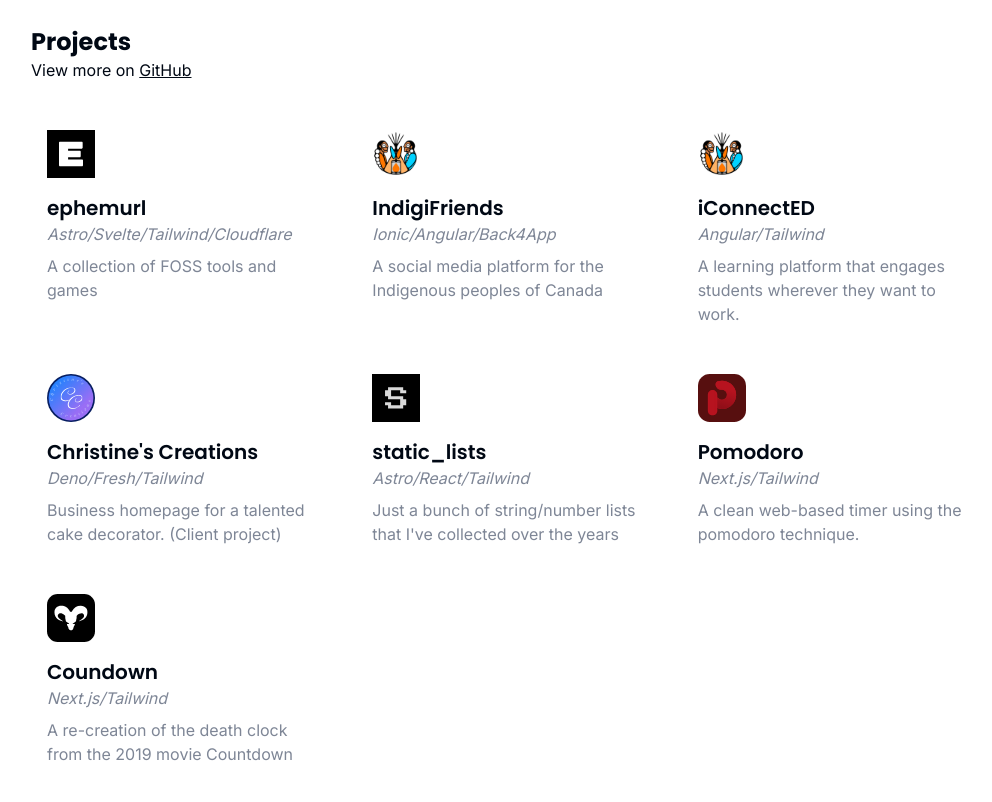
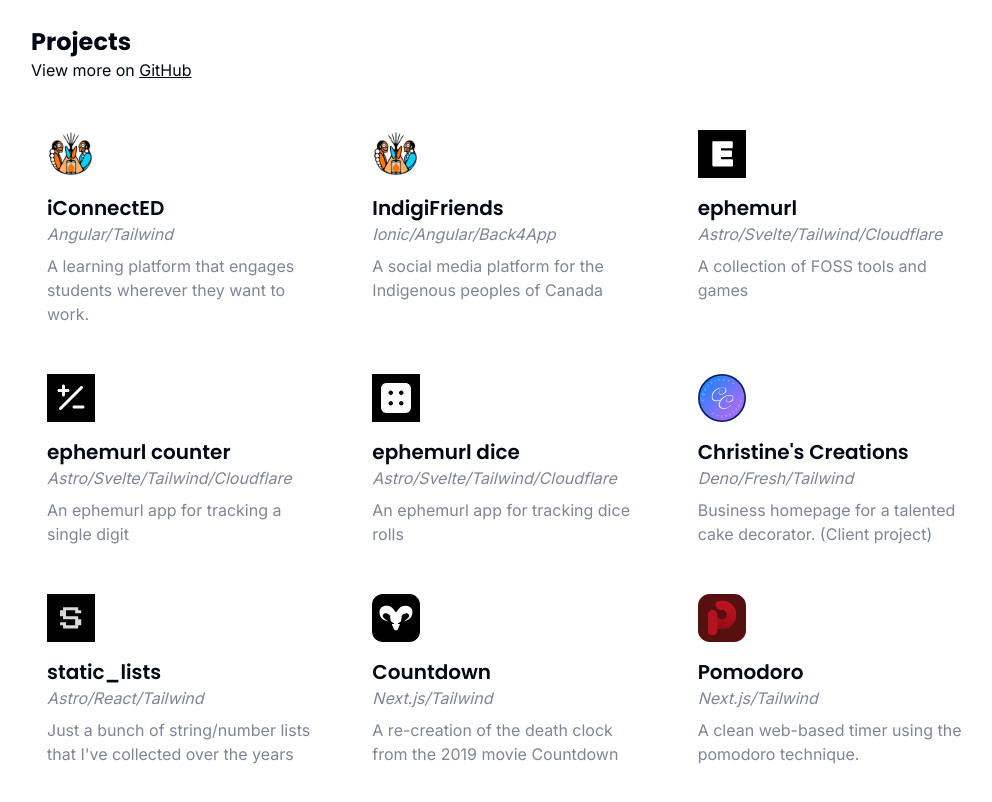
Before and after one commit to jacob-shuman/portfolio-v3, an Astro site: page / in a window 1280 px wide. Shown: the part 400-1202 px from the top of the page, without its empty margins (129-1121 px from the left). Built offline with nearby package versions, Linux system fonts and the light colour scheme; Astro itself is replaced by a stand-in of ours.

Commit message:
feat: more ephemurl apps

```diff
--- a/src/pages/index.astro
+++ b/src/pages/index.astro
@@ -119,25 +119,24 @@
           )}
         >
           <a
-            href="https://ephm.app"
+            href="https://iconnected.app"
             class="flex-shrink-0 rounded-xl flex flex-col gap-y-4 p-4 text-start hover:border-transparent hover:bg-dark dark:hover:bg-light hover:scale-105 group duration-100 ease-out transition-all"
           >
-            <img class="h-12 w-12" src="/projects/ephemurl.svg" />
+            <img class="h-12 w-12" src="/projects/indigifriends.png" />
 
             <div class="flex flex-col gap-y-2">
               <div>
                 <h5
                   class="font-semibold font-poppins text-xl group-hover:text-light dark:group-hover:text-dark"
                 >
-                  ephemurl
+                  iConnectED
                 </h5>
-                <h6 class="italic text-medium">
-                  Astro/Svelte/Tailwind/Cloudflare
-                </h6>
+                <h6 class="italic text-medium">Angular/Tailwind</h6>
               </div>
 
               <p class="max-w-xs text-md text-medium">
-                A collection of FOSS tools and games
+                A learning platform that engages students wherever they want to
+                work.
               </p>
             </div>
           </a>
@@ -165,24 +164,73 @@
           </a>
 
           <a
-            href="https://iconnected.app"
+            href="https://ephm.app"
             class="flex-shrink-0 rounded-xl flex flex-col gap-y-4 p-4 text-start hover:border-transparent hover:bg-dark dark:hover:bg-light hover:scale-105 group duration-100 ease-out transition-all"
           >
-            <img class="h-12 w-12" src="/projects/indigifriends.png" />
+            <img class="h-12 w-12" src="/projects/ephemurl-site.svg" />
 
             <div class="flex flex-col gap-y-2">
               <div>
                 <h5
                   class="font-semibold font-poppins text-xl group-hover:text-light dark:group-hover:text-dark"
                 >
-                  iConnectED
+                  ephemurl
                 </h5>
-                <h6 class="italic text-medium">Angular/Tailwind</h6>
+                <h6 class="italic text-medium">
+                  Astro/Svelte/Tailwind/Cloudflare
+                </h6>
               </div>
 
               <p class="max-w-xs text-md text-medium">
-                A learning platform that engages students wherever they want to
-                work.
+                A collection of FOSS tools and games
+              </p>
+            </div>
+          </a>
+
+          <a
+            href="https://counter.ephm.app"
+            class="flex-shrink-0 rounded-xl flex flex-col gap-y-4 p-4 text-start hover:border-transparent hover:bg-dark dark:hover:bg-light hover:scale-105 group duration-100 ease-out transition-all"
+          >
+            <img class="h-12 w-12" src="/projects/ephemurl-counter.svg" />
+
+            <div class="flex flex-col gap-y-2">
+              <div>
+                <h5
+                  class="font-semibold font-poppins text-xl group-hover:text-light dark:group-hover:text-dark"
+                >
+                  ephemurl counter
+                </h5>
+                <h6 class="italic text-medium">
+                  Astro/Svelte/Tailwind/Cloudflare
+                </h6>
+              </div>
+
+              <p class="max-w-xs text-md text-medium">
+                An ephemurl app for tracking a single digit
+              </p>
+            </div>
+          </a>
+
+          <a
+            href="https://dice.ephm.app"
+            class="flex-shrink-0 rounded-xl flex flex-col gap-y-4 p-4 text-start hover:border-transparent hover:bg-dark dark:hover:bg-light hover:scale-105 group duration-100 ease-out transition-all"
+          >
+            <img class="h-12 w-12" src="/projects/ephemurl-dice.svg" />
+
+            <div class="flex flex-col gap-y-2">
+              <div>
+                <h5
+                  class="font-semibold font-poppins text-xl group-hover:text-light dark:group-hover:text-dark"
+                >
+                  ephemurl dice
+                </h5>
+                <h6 class="italic text-medium">
+                  Astro/Svelte/Tailwind/Cloudflare
+                </h6>
+              </div>
+
+              <p class="max-w-xs text-md text-medium">
+                An ephemurl app for tracking dice rolls
               </p>
             </div>
           </a>
@@ -234,7 +282,28 @@
           </a>
 
           <a
-            href="https://pomodoro.jacob-shuman.ca/"
+            href="https://countdown.jacob-shuman.ca/"
+            class="flex-shrink-0 rounded-xl flex flex-col gap-y-4 p-4 text-start hover:bg-dark dark:hover:bg-light hover:scale-105 group duration-100 ease-out transition-all"
+          >
+            <img class="h-12 w-12" src="/projects/countdown.svg" />
+
+            <div class="flex flex-col gap-y-2">
+              <div>
+                <h5
+                  class="font-semibold font-poppins text-xl group-hover:text-light dark:group-hover:text-dark"
+                >
+                  Countdown
+                </h5>
+                <h6 class="italic text-medium">Next.js/Tailwind</h6>
+              </div>
+              <p class="max-w-xs text-md text-medium">
+                A re-creation of the death clock from the 2019 movie Countdown
+              </p>
+            </div>
+          </a>
+
+          <a
+            href="https://github.com/jacob-shuman/pomodoro"
             class="flex-shrink-0 rounded-xl flex flex-col gap-y-4 p-4 text-start hover:bg-dark dark:hover:bg-light hover:scale-105 group duration-100 ease-out transition-all"
           >
             <img class="h-12 w-12" src="/projects/pomodoro.svg" />
@@ -254,27 +323,6 @@
               </p>
             </div>
           </a>
-
-          <a
-            href="https://countdown.jacob-shuman.ca/"
-            class="flex-shrink-0 rounded-xl flex flex-col gap-y-4 p-4 text-start hover:bg-dark dark:hover:bg-light hover:scale-105 group duration-100 ease-out transition-all"
-          >
-            <img class="h-12 w-12" src="/projects/countdown.svg" />
-
-            <div class="flex flex-col gap-y-2">
-              <div>
-                <h5
-                  class="font-semibold font-poppins text-xl group-hover:text-light dark:group-hover:text-dark"
-                >
-                  Coundown
-                </h5>
-                <h6 class="italic text-medium">Next.js/Tailwind</h6>
-              </div>
-              <p class="max-w-xs text-md text-medium">
-                A re-creation of the death clock from the 2019 movie Countdown
-              </p>
-            </div>
-          </a>
         </div>
       </Center>
     </section>
```
Also changed, not shown: package.json (+4 -4 lines), pnpm-lock.yaml, public/projects/ephemurl-counter.svg (added), public/projects/ephemurl-dice.svg (added), public/projects/ephemurl-site.svg (added), public/projects/ephemurl.svg (deleted).
